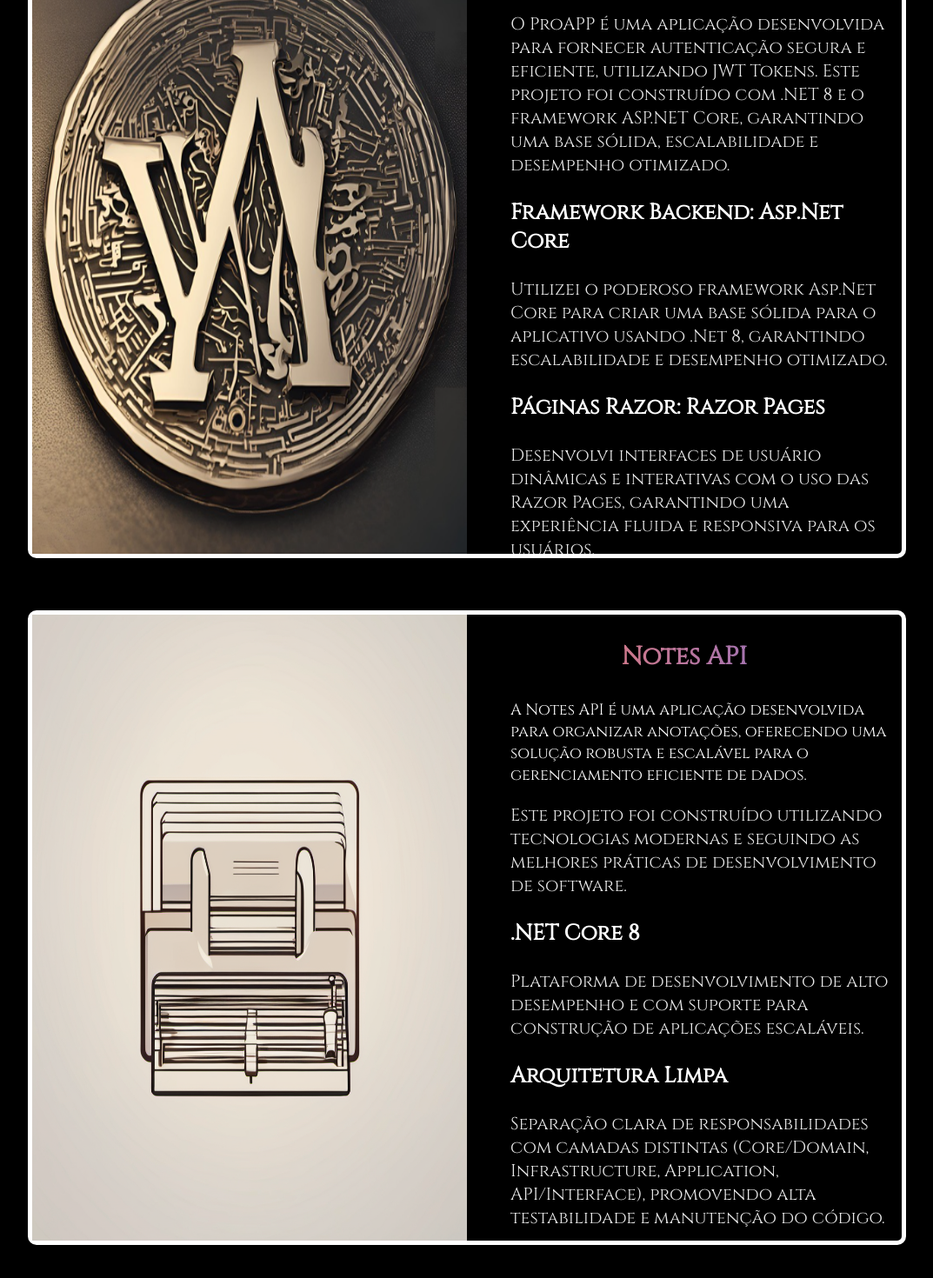
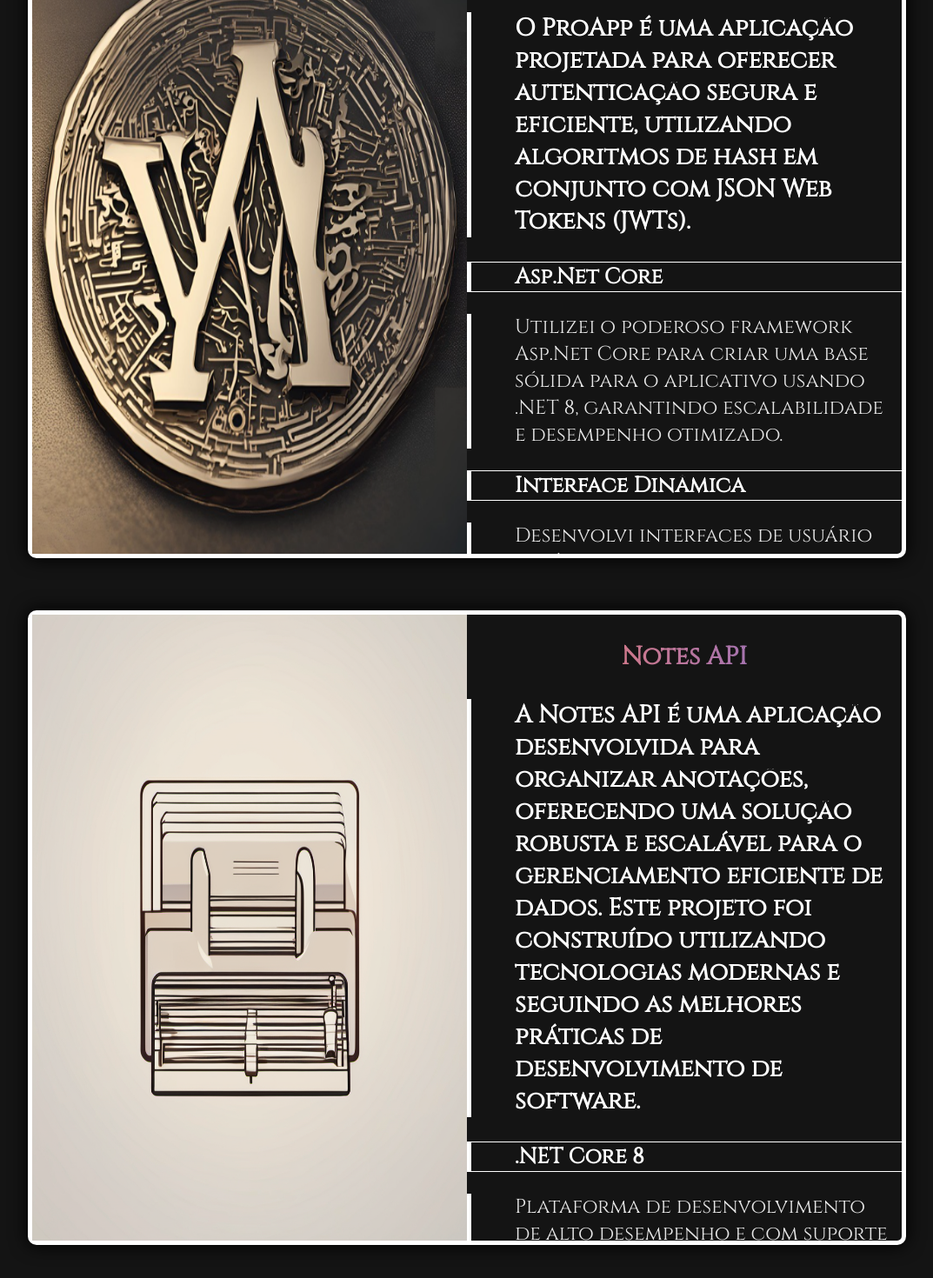
Before and after one commit to leonardolucusi/ng-deploy, an Angular app: page /#/ in a window 1280 px wide. Shown: the part 1252-2722 px from the top of the page at 87% size, without its empty margins (103-1176 px from the left). Built offline with nearby package versions, Linux system fonts and the light colour scheme.

Commit message:
"refactor: description text and borders"

```diff
--- a/src/app/footer/footer.component.html
+++ b/src/app/footer/footer.component.html
@@ -1,5 +1,5 @@
 <div class="footer">
-    <div>"Designing immersive digital worlds"</div>
-    <div>Handcrafted by me</div>
-    <div>Made with Angular</div>
+    <div>"Projetando mundos digitais imersivos"</div>
+    <div>Feito a mão por Leonardo Lucusi</div>
+    <div>usando Angular v16.2.0</div>
 </div>
--- a/src/app/home/home.component.html
+++ b/src/app/home/home.component.html
@@ -1,7 +1,7 @@
 <div class="main-home">
   <div class="name generic">
-    <div style="color:rgb(43, 175, 182);">Leonardo Lucusi</div>
-    <div style="font-size: 25px; color: rgb(255, 255, 255)">.NET Software Engineer & Game Developer (Unity3D / C#) - Junior</div>
+    <div style="color:rgb(240, 240, 240);">Leonardo Lucusi</div>
+    <div style="font-size: 25px; color: rgb(201, 201, 201)">.NET Software Engineer & Game Developer (Unity3D / C#) - Junior</div>
   </div>
 
   <div class="stacks generic">
--- a/src/app/portfolio/portfolio.component.css
+++ b/src/app/portfolio/portfolio.component.css
@@ -39,7 +39,7 @@
   min-width: 250px;
   width: 500px;
   font-size: 18px;
-  overflow-y: scroll; /* Adiciona a barra de rolagem vertical */
+  overflow-y: scroll;
   max-height: 720px;
 }
 .description-container p:first-of-type {
@@ -67,14 +67,18 @@
     width: auto;
   }
 }
-
+.description-concept-title{
+  font-size: 28px;
+  font-weight: bold;
+  border-left: 5px solid white;
+}
 .description-subtitle{
   font-size: 25px;
   font-weight: bold;
+  border-top: 1px solid white;
+  border-bottom: 1px solid white; border-left: 5px solid white;
 }
-
 .description-text{
-  font-size: 20px;
-  /* font-weight: bold; */
-  color: rgb(231, 231, 231);
+  font-size: 23px;
+  color: rgb(231, 231, 231); border-left: 5px solid white;
 }
--- a/src/app/portfolio/portfolio.component.html
+++ b/src/app/portfolio/portfolio.component.html
@@ -3,22 +3,28 @@
 <div class="main-portfolio-containers">
 
   <div class="image-and-description-container">
-    <a href="https://github.com/leonardolucusi/pro-app/tree/master" style="text-decoration: none;" target="_blank">
+    <a href="https://github.com/leonardolucusi/pro-app/tree/main" style="text-decoration: none;" target="_blank">
       <div class="image-container">
         <img class="image1" src="assets/pro-app-logo.png" alt="Página de login do aplicativo Pro">
       </div>
     </a>
+
     <div class="description-container">
       <p>ProApp</p>
-      <p class="description-text">O ProAPP é uma aplicação desenvolvida para fornecer autenticação segura e eficiente, utilizando JWT Tokens. Este projeto foi construído com .NET 8 e o framework ASP.NET Core, garantindo uma base sólida, escalabilidade e desempenho otimizado.</p>
-      <p class="description-subtitle">Framework Backend: Asp.Net Core</p>
-      <p class="description-text">Utilizei o poderoso framework Asp.Net Core para criar uma base sólida para o aplicativo usando .Net 8, garantindo escalabilidade e desempenho otimizado.</p>
-      <p class="description-subtitle">Páginas Razor: Razor Pages</p>
+      <p class="description-concept-title">O ProApp é uma aplicação projetada para oferecer autenticação segura e eficiente, utilizando algoritmos de hash em conjunto com JSON Web Tokens (JWTs).</p>
+      <p class="description-subtitle">Asp.Net Core</p>
+      <p class="description-text">Utilizei o poderoso framework Asp.Net Core para criar uma base sólida para o aplicativo usando .NET 8, garantindo escalabilidade e desempenho otimizado.</p>
+      <p class="description-subtitle">Interface Dinâmica</p>
       <p class="description-text">Desenvolvi interfaces de usuário dinâmicas e interativas com o uso das Razor Pages, garantindo uma experiência fluida e responsiva para os usuários.</p>
-      <p class="description-subtitle">Autenticação com Jwt Tokens: Jwt Tokens</p>
-      <p class="description-text">Implementei um sistema de autenticação avançado e seguro, utilizando Jwt Tokens, garantindo a integridade e a confidencialidade dos dados dos usuários.</p>
+      <p class="description-subtitle">Autenticação Segura</p>
+      <p class="description-text">Implementei um sistema avançado de autenticação utilizando JWT para proteger os dados dos usuários, assegurando a confidencialidade e integridade das informações com senhas armazenadas de forma segura através de algoritmos hash.</p>
+      <p class="description-subtitle">Padrão Repository</p>
+      <p class="description-text">Abstração da lógica de acesso aos dados, promovendo um design desacoplado e fácil de testar.</p>
+      <p class="description-subtitle">Mapeador Objeto Relacional</p>
+      <p class="description-text"> Entity Framework Core, robusto para mapeamento objeto-relacional, facilitando a interação com o banco de dados.</p>
     </div>
-  </div>
+
+</div>
 
   <div class="image-and-description-container">
     <a href="https://github.com/leonardolucusi/Notes" style="text-decoration: none;" target="_blank">
@@ -28,8 +34,7 @@
     </a>
     <div class="description-container">
       <p>Notes API</p>
-      <p>A Notes API é uma aplicação desenvolvida para organizar anotações, oferecendo uma solução robusta e escalável para o gerenciamento eficiente de dados. </p>
-      <p class="description-text">Este projeto foi construído utilizando tecnologias modernas e seguindo as melhores práticas de desenvolvimento de software.</p>
+      <p class="description-concept-title">A Notes API é uma aplicação desenvolvida para organizar anotações, oferecendo uma solução robusta e escalável para o gerenciamento eficiente de dados. Este projeto foi construído utilizando tecnologias modernas e seguindo as melhores práticas de desenvolvimento de software. </p>
       <p class="description-subtitle">.NET Core 8</p>
       <p class="description-text"> Plataforma de desenvolvimento de alto desempenho e com suporte para construção de aplicações escaláveis.</p>
       <p class="description-subtitle">Arquitetura Limpa</p>
@@ -38,8 +43,8 @@
       <p class="description-text">Separação de operações de leitura e escrita, otimizando o desempenho e a organização do código.</p>
       <p class="description-subtitle">Banco de Dados SQL Server</p>
       <p class="description-text"> Utilização de banco de dados relacional confiável e eficiente.</p>
-      <p class="description-subtitle">Entity Framework Core</p>
-      <p class="description-text"> ORM robusto para mapeamento objeto-relacional, facilitando a interação com o banco de dados.</p>
+      <p class="description-subtitle">Mapeador Objeto Relacional</p>
+      <p class="description-text"> Entity Framework Core, robusto para mapeamento objeto-relacional, facilitando a interação com o banco de dados.</p>
       <p class="description-subtitle">Padrão Repository</p>
       <p class="description-text"> Abstração da lógica de acesso aos dados, promovendo um design desacoplado e fácil de testar.</p>
       <p class="description-subtitle">Validação de Dados</p>
--- a/src/styles.css
+++ b/src/styles.css
@@ -7,7 +7,7 @@ html,
 body {
     margin: 0;
     padding: 0;
-    background-color: rgb(0, 0, 0);
+    background-color: rgb(20, 20, 20);
 }
 
 * {
```
Also changed, not shown: 5 other files (tests, documents, lock files or other folders).
